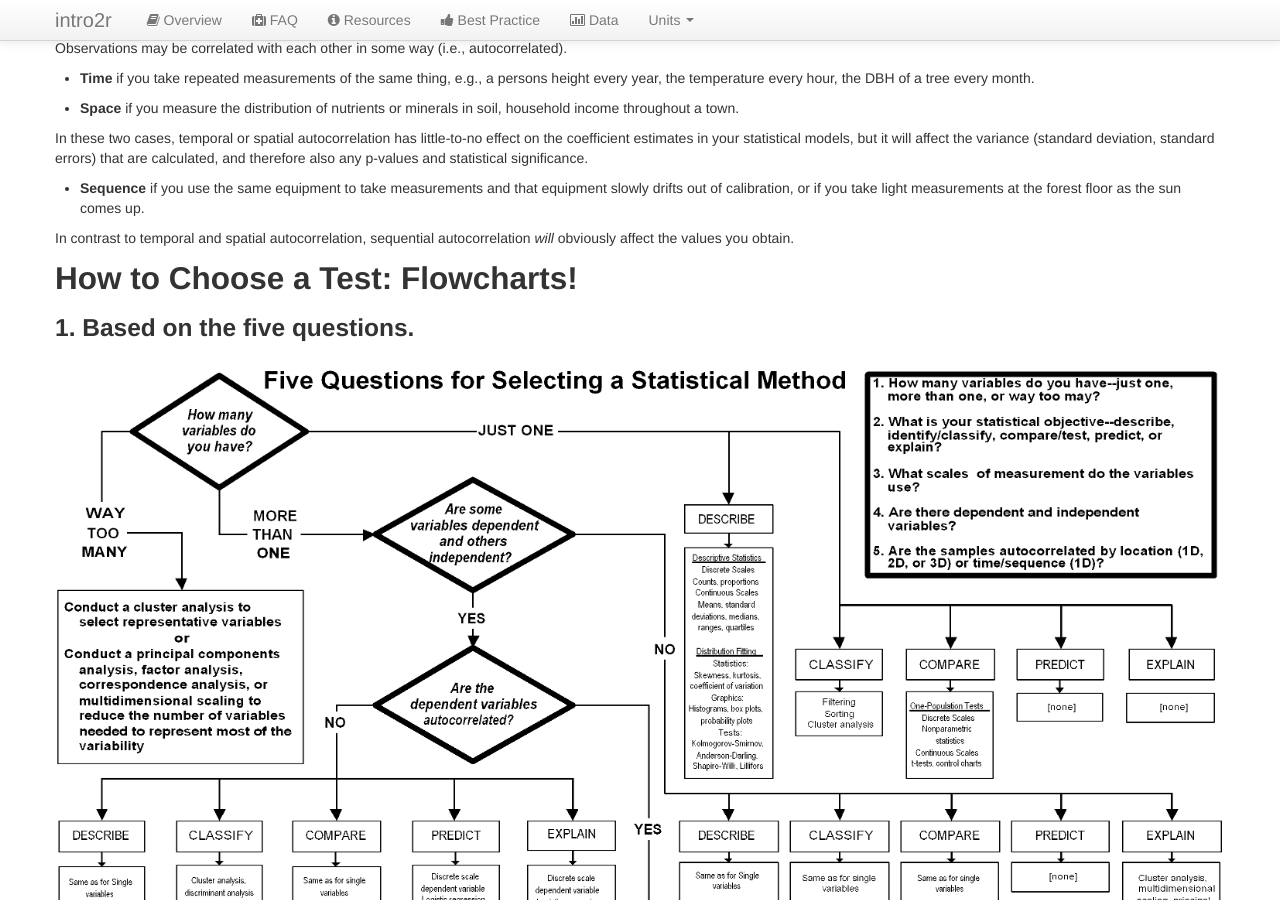
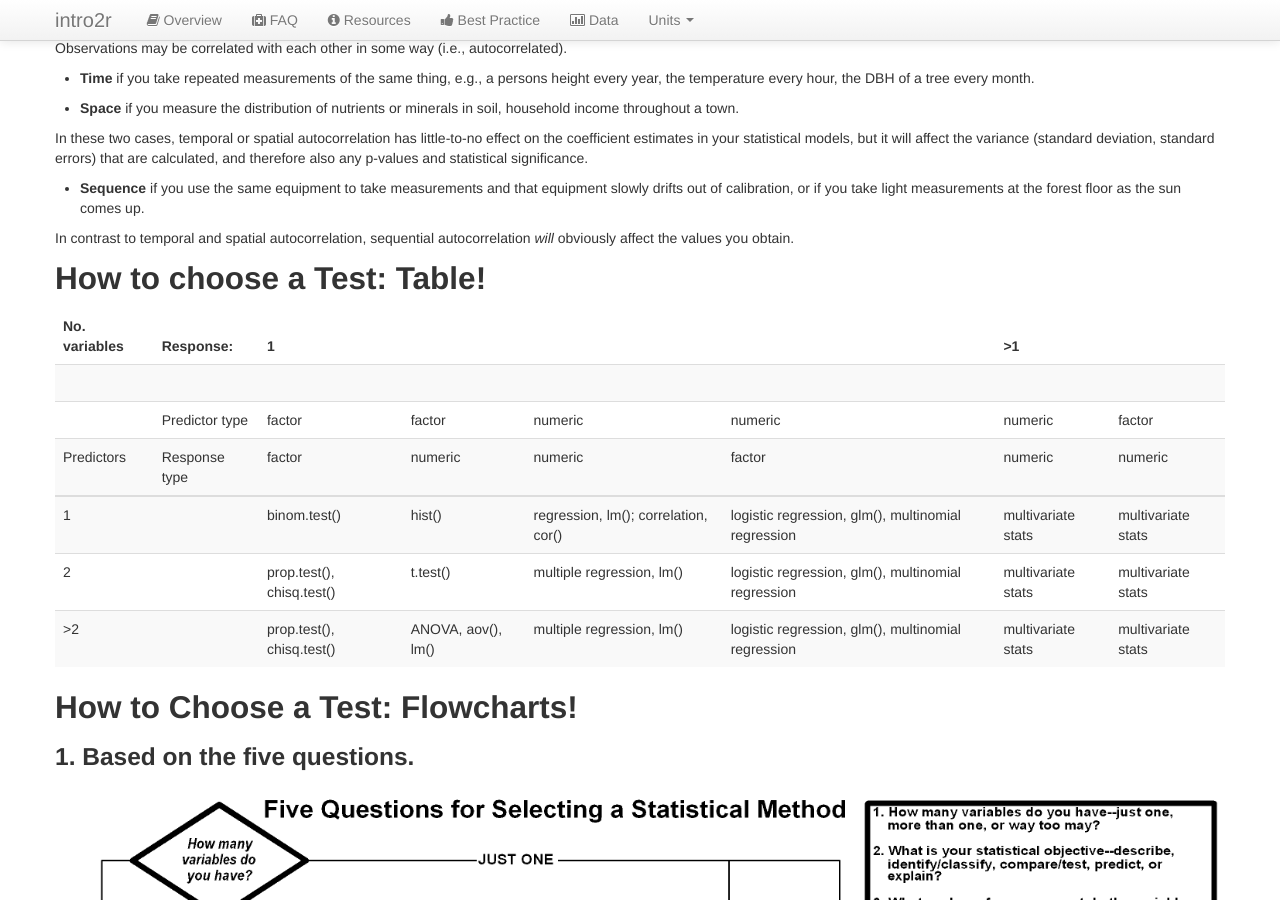
Before and after one commit to intro2r/intro2r, a Jekyll site: the page built from unit3/which-test.md, in a window 1280 px wide and 900 px high, scrolled down 1172 px. Built offline with Jekyll 4.4.1, drawn with Linux system fonts in a browser that asks for light colours; our own code applies the rules of GitHub Pages for plain Markdown files.

Commit message:
Update which-test.md

```diff
--- a/unit3/which-test.md
+++ b/unit3/which-test.md
@@ -78,6 +78,19 @@ In these two cases, temporal or spatial autocorrelation has little-to-no effect
 In contrast to temporal and spatial autocorrelation, sequential autocorrelation *will* obviously affect the values you obtain.
 
 
+## How to choose a Test: Table!
+
+| No. variables | Response:      | 1                         |                     |                                       |                                                    | >1                 |
+|---------------|----------------|---------------------------|---------------------|---------------------------------------|----------------------------------------------------|--------------------|--------------------|
+                    |
+|               | Predictor type | factor                       | factor                 | numeric                                   | numeric                                                | numeric                | factor                |
+| Predictors    | Response type  | factor                       | numeric                 | numeric                                   | factor                                                | numeric                | numeric                |
+|---------------|----------------|---------------------------|---------------------|---------------------------------------|----------------------------------------------------|--------------------|--------------------|
+| 1             |                | binom.test()              | hist()              | regression, lm();  correlation, cor() | logistic regression, glm(), multinomial regression | multivariate stats | multivariate stats |
+| 2             |                | prop.test(), chisq.test() | t.test()            | multiple regression, lm()             | logistic regression, glm(), multinomial regression | multivariate stats | multivariate stats |
+| >2            |                | prop.test(), chisq.test() | ANOVA,  aov(), lm() | multiple regression, lm()             | logistic regression, glm(), multinomial regression | multivariate stats | multivariate stats |
+{: .table table-bordered .table-striped}
+
 ## How to Choose a Test: Flowcharts!
 
 ### 1. Based on the five questions.
```
